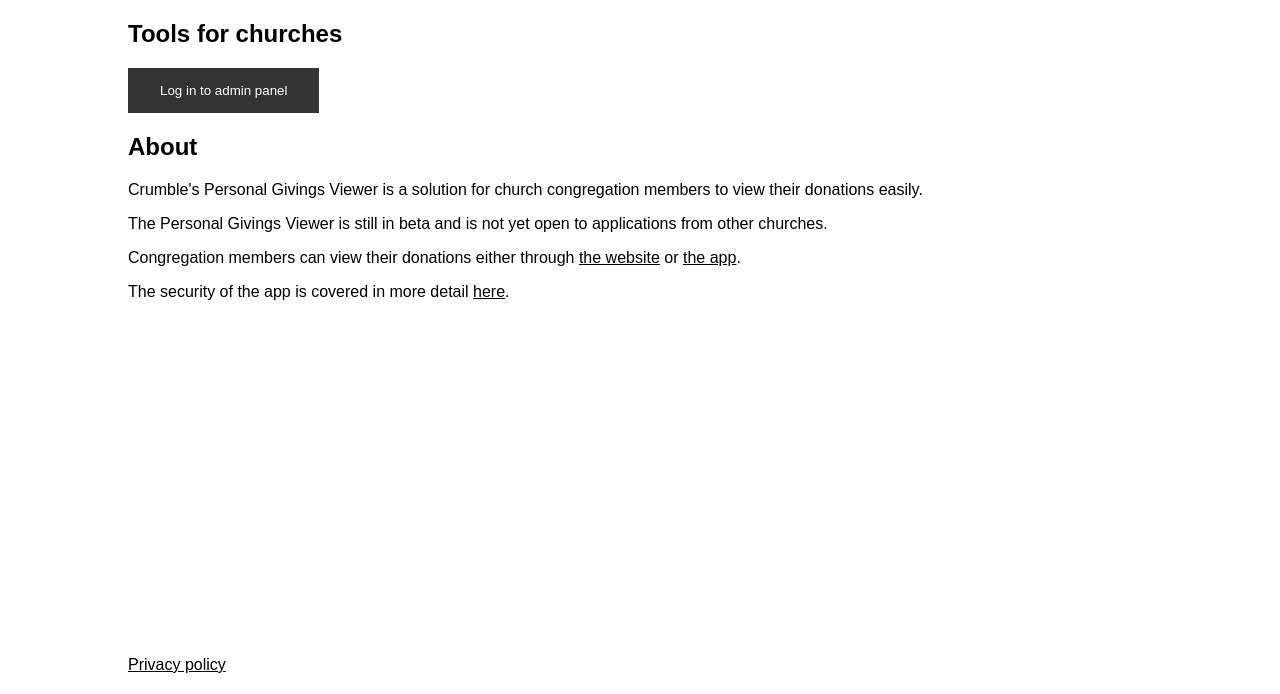
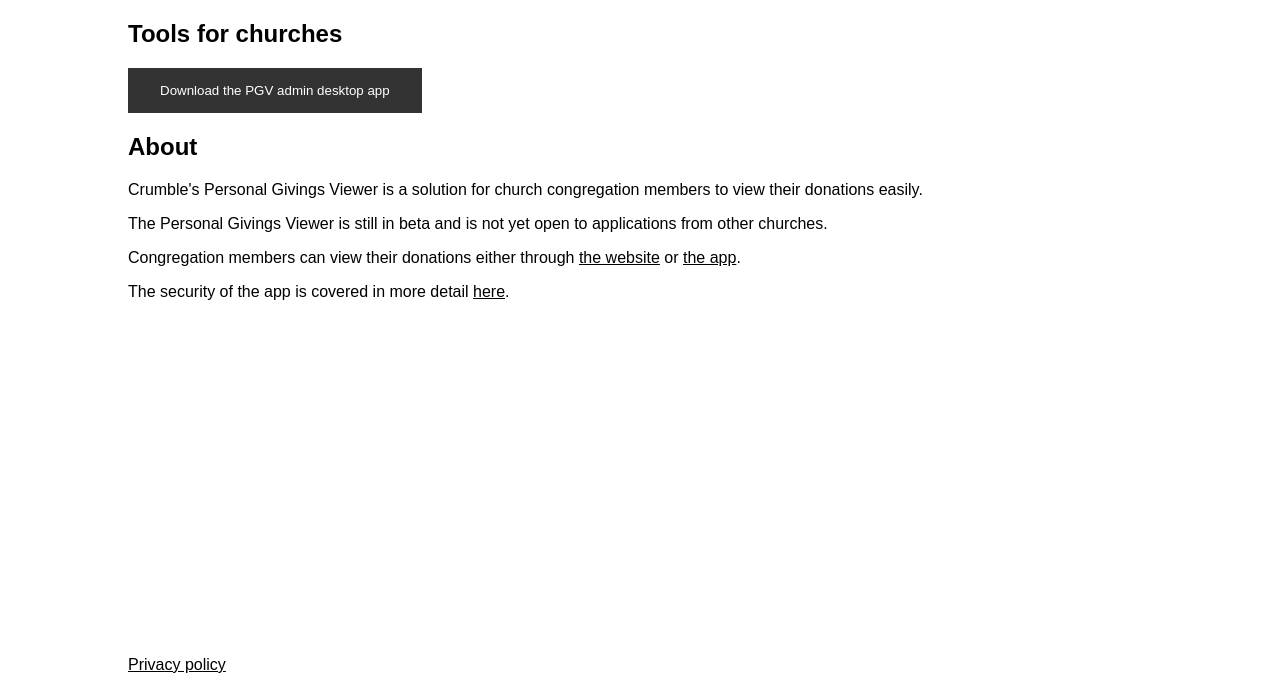
Before and after one commit to CrumbleTechnologies/CrumbleTechnologies.github.io, a plain HTML site: page products/pgv/index.html in a window 1280 px wide. Shown: the part 106-800 px from the top of the page. Drawn offline with Linux system fonts and the light colour scheme; a web font is replaced by a local one.

Commit message:
Update index.html

```diff
--- a/products/pgv/index.html
+++ b/products/pgv/index.html
@@ -24,7 +24,7 @@
         <h1><u><b>Personal Givings Viewer</b></u></h1>
         <div id="tools-for-churches-div">
             <h2>Tools for churches</h2>
-            <button onclick="window.location.href = 'https://personalgivingsviewer.crumble-technologies.co.uk/admin-login.html'">Log in to admin panel</button>
+            <button>Download the PGV admin desktop app</button>
         </div>
         <div id="about-div">
             <h2>About</h2>
```
